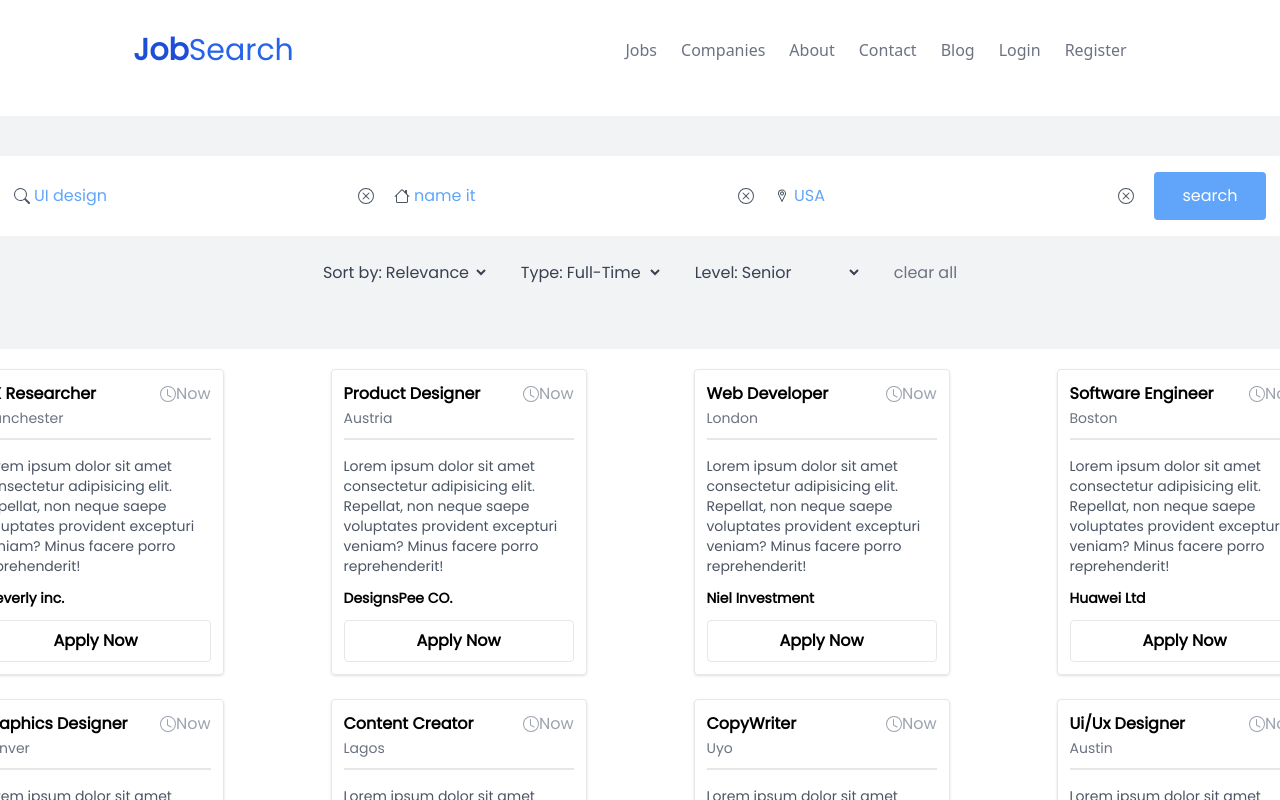
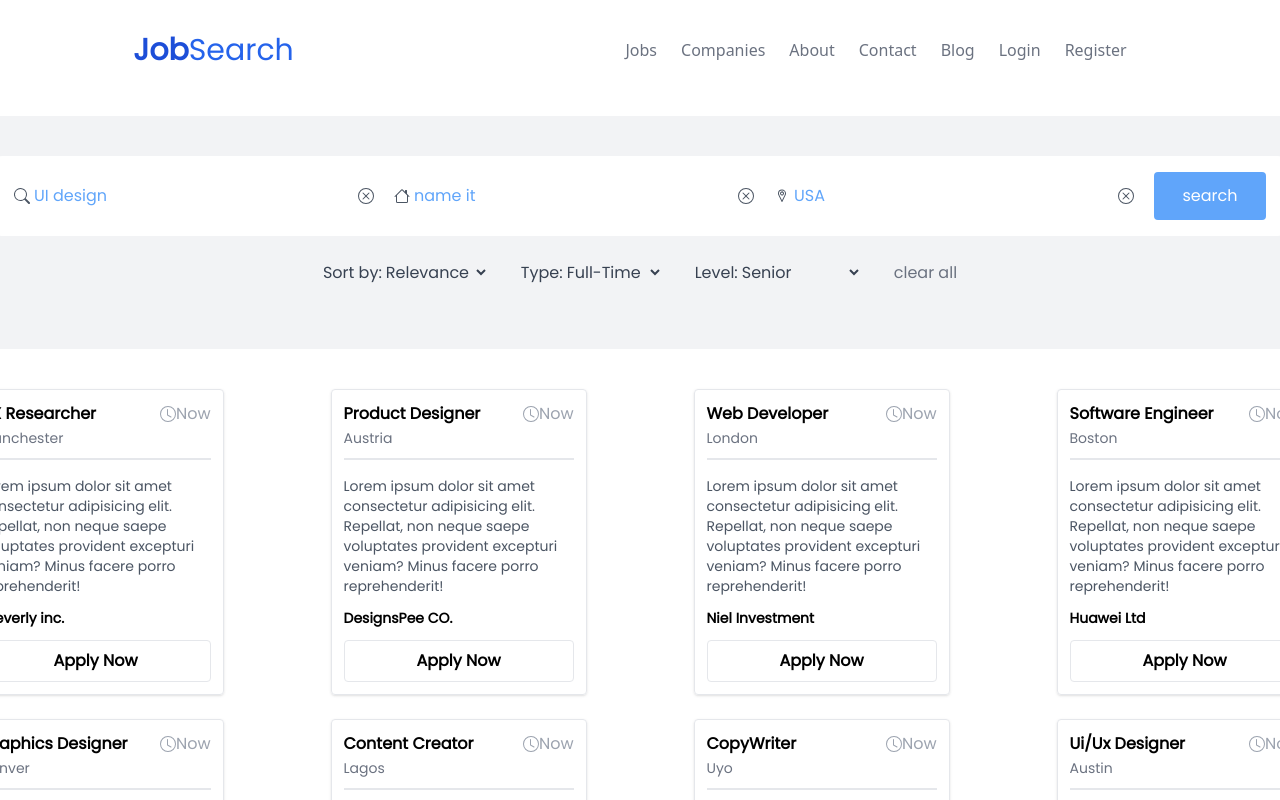
Before and after one commit to cleverAkanimoh/tailwind-learning-project, a React (Vite) app: page / in a window 1280 px wide. Shown: the top 800 px of the page. Built offline with nearby package versions, Linux system fonts and the light colour scheme.

Commit message:
modified availableWorks.jsx in Components

```diff
--- a/src/Components/availableWorks.jsx
+++ b/src/Components/availableWorks.jsx
@@ -1,7 +1,7 @@
 import { BsClock } from "react-icons/bs"
 export default function ({ works }) {
     return (
-        <article className="p-2 pt-5 grid-cols-1 sm:grid-cols-2 md:grid-cols-3 lg:grid-cols-4 grid gap-6 place-items-center">
+        <article className="p-2 pt-5 mt-5 mb-5 grid-cols-1 sm:grid-cols-2 md:grid-cols-3 lg:grid-cols-4 grid gap-6 place-items-center">
             {
                 works.map(work => {
                     const { id, title, location, desc, companyName, url } = work;
```
